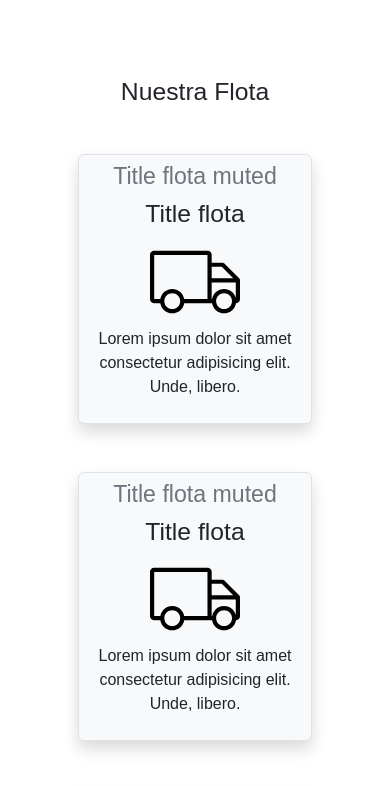
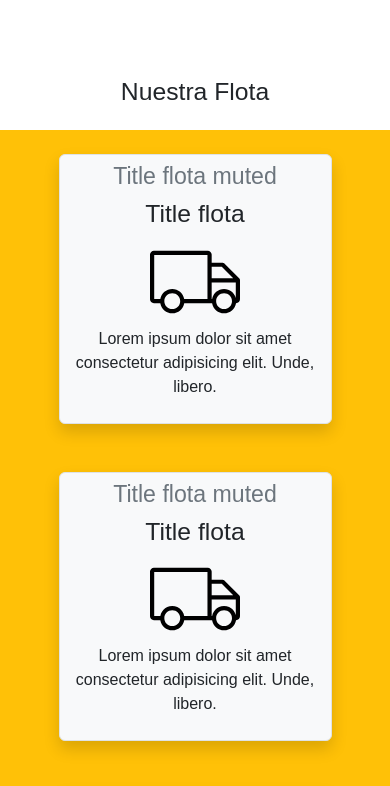
Before and after one commit to AlvaroLVR/LogisticaNoli, a website: page index.html in a window 390 px wide. Shown: the part 1424-2210 px from the top of the page. Drawn offline with nearby package versions, Linux system fonts and the light colour scheme.

Commit message:
retoques card mobile y contacto

```diff
--- a/index.html
+++ b/index.html
@@ -10,7 +10,7 @@
     <link rel="stylesheet" href="./node_modules/bootstrap/dist/css/bootstrap.min.css">
     <!-- css -->
     <link rel="stylesheet" href="./scss/style.css">
-    <link rel="shortcut icon" href="./img/truck-svgrepo-com (1).svg" type="image/x-icon">
+    <link rel="shortcut icon" href="./img/logo.svg" type="image/x-icon">
 </head>
 <body>
     <!-- header -->
--- a/scss/_main.scss
+++ b/scss/_main.scss
@@ -33,9 +33,10 @@
         display: flex;
         flex-flow: row wrap;
         justify-content: center;
+        background-color: #ffc107;
         .flota-card{
             align-items: center;
-            width: 30vw;
+            width: 27vw;
             .flota-svg{
                 height: 80px;
                 width: 80px;
@@ -90,7 +91,8 @@
             .main-contacto{
                 align-items: center;
                 .contacto-texto{
-                    width: 70vw;
+                    margin: 0 auto;
+                    width: 60vw;
                 }
                 .contacto-svg{
                     height: 40px;
@@ -104,7 +106,7 @@
             flex-direction: column;
             align-items: center;
             .flota-card{
-                width: 60vw;
+                width: 70vw;
                 .flota-svg{
                     height: 90px ;
                     width: 90px ;
```
Also changed, not shown: scss/style.css, 1 other file.
